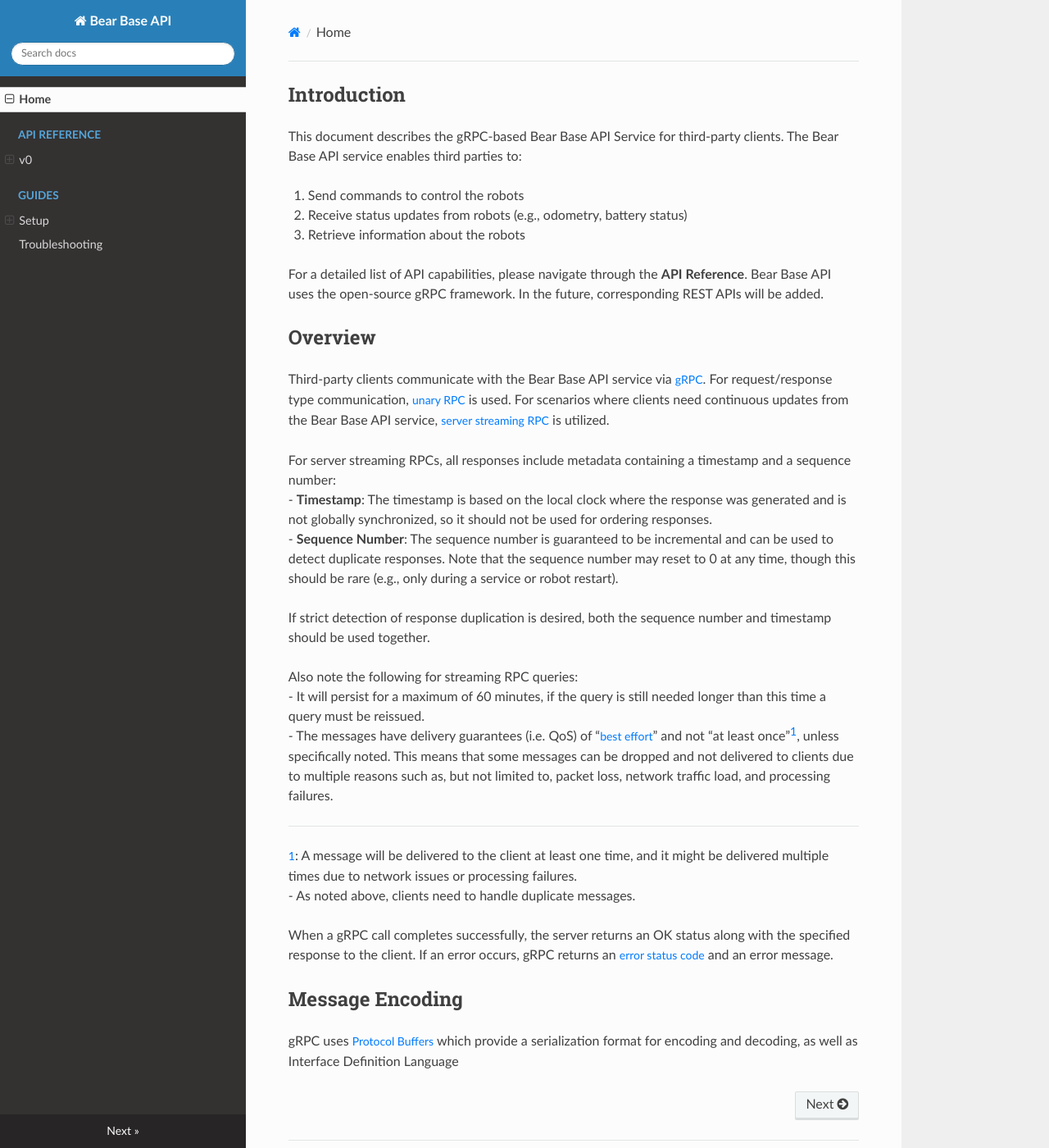
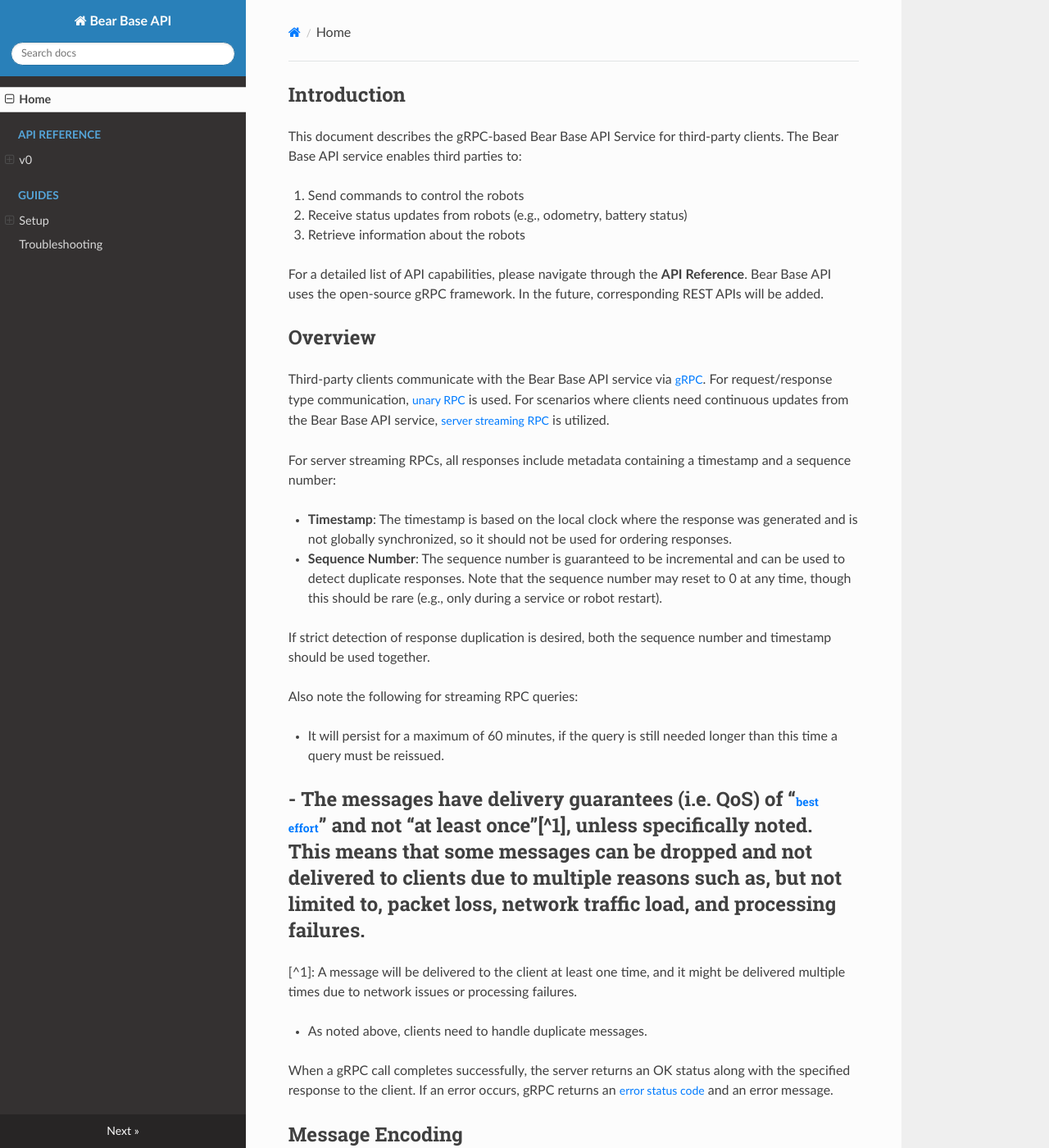
Before and after one commit to bearrobotics-public/base, an MkDocs documentation site: the page built from docs/index.md, in a window 1280 px wide and 1400 px high. Shown: the whole window at 82% size. Built offline with MkDocs 1.6.1, drawn with Linux system fonts in a browser that asks for light colours; nearby versions of some CDN libraries.

Commit message:
Update README with links
 - Add link to bear homepage base
 - Add link to Python usage example
 - Fix footnote in index of API reference

```diff
--- a/docs/index.md
+++ b/docs/index.md
@@ -13,21 +13,21 @@
 Third-party clients communicate with the Bear Base API service via [gRPC](https://grpc.io/docs/what-is-grpc/introduction). For request/response type communication, [unary RPC](https://grpc.io/docs/what-is-grpc/core-concepts/#unary-rpc) is used. For scenarios where clients need continuous updates from the Bear Base API service, [server streaming RPC](https://grpc.io/docs/what-is-grpc/core-concepts/#server-streaming-rpc) is utilized.
 
 For server streaming RPCs, all responses include metadata containing a timestamp and a sequence number:
-<br>
+
 - **Timestamp**: The timestamp is based on the local clock where the response was generated and is not globally synchronized, so it should not be used for ordering responses.
-<br>
+
 - **Sequence Number**: The sequence number is guaranteed to be incremental and can be used to detect duplicate responses. Note that the sequence number may reset to 0 at any time, though this should be rare (e.g., only during a service or robot restart).
 
 If strict detection of response duplication is desired, both the sequence number and timestamp should be used together.
 
 Also note the following for streaming RPC queries:
-<br>
+
 - It will persist for a maximum of 60 minutes, if the query is still needed longer than this time a query must be reissued.
-<br>
-- The messages have delivery guarantees (i.e. QoS) of “[best effort](https://en.wikipedia.org/wiki/Best-effort_delivery)” and not “at least once”<sup>[1](#footnote1)</sup>, unless specifically noted. This means that some messages can be dropped and not delivered to clients due to multiple reasons such as, but not limited to, packet loss, network traffic load, and processing failures.
+
+- The messages have delivery guarantees (i.e. QoS) of “[best effort](https://en.wikipedia.org/wiki/Best-effort_delivery)” and not “at least once”[^1], unless specifically noted. This means that some messages can be dropped and not delivered to clients due to multiple reasons such as, but not limited to, packet loss, network traffic load, and processing failures.
 ---
-<a name="footnote1">1</a>: A message will be delivered to the client at least one time, and it might be delivered multiple times due to network issues or processing failures.
-<br>
+[^1]: A message will be delivered to the client at least one time, and it might be delivered multiple times due to network issues or processing failures.
+
 - As noted above, clients need to handle duplicate messages.
 
 When a gRPC call completes successfully, the server returns an OK status along with the specified response to the client. If an error occurs, gRPC returns an [error status code](https://grpc.io/docs/guides/error/#error-status-codes) and an error message.
```
Also changed, not shown: README.md (+8 -0 lines).
